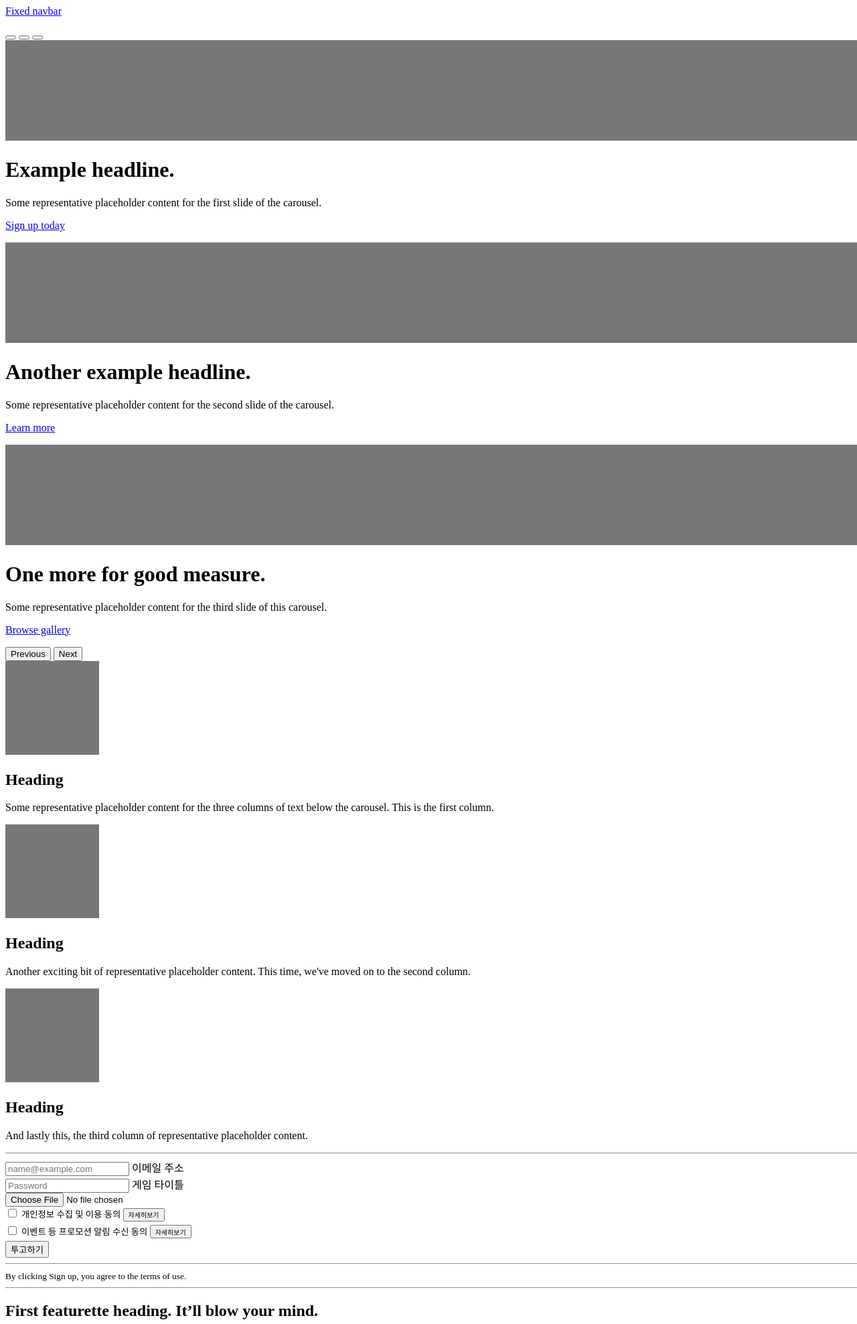
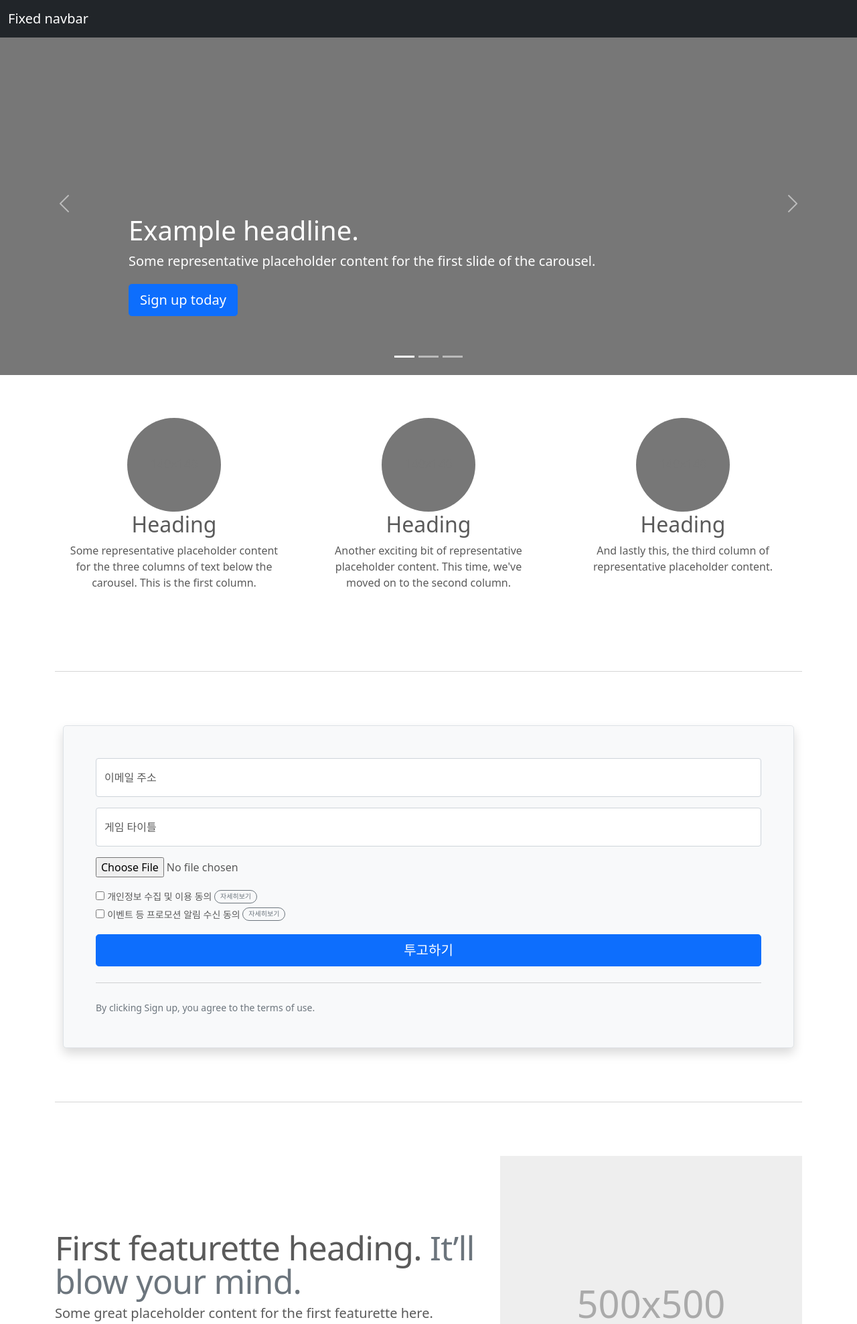
Before and after one commit to Bae-ji-yeol/landing_page, a Django app: template templates/landing_page2.html in a window 1280 px wide. Shown: the top 1977 px of the page at 67% size. Run offline with Django 3.2, Linux system fonts and the light colour scheme; the template is opened without the code that fills it, so the values that code supplies are empty; some libraries are stand-ins or nearby versions.

Commit message:
실험 이미지 추가

```diff
--- a/templates/base.html
+++ b/templates/base.html
@@ -5,8 +5,8 @@
     <meta charset="UTF-8">
     <meta name="viewport" content="width=device-width, initial-scale=1">
     <title>Title</title>
-    <link rel="stylesheet" type="text/html" href="{% static "/bootstrap.css" %}">
-    <link rel="stylesheet" type="text/html" href="{% static "/carousel.css" %}">
+    <link rel="stylesheet" type="text/css" href="{% static 'bootstrap.css' %}">
+    <link rel="stylesheet" type="text/css" href="{% static 'carousel.css' %}">
 
     <script href="{% static "/bootstrap.bundle.js" %}" integrity="sha384-MrcW6ZMFYlzcLA8Nl+NtUVF0sA7MsXsP1UyJoMp4YLEuNSfAP+JcXn/tWtIaxVXM" crossorigin="anonymous"></script>
     <link rel="stylesheet" href="https://cdn.jsdelivr.net/npm/bootstrap-icons@1.5.0/font/bootstrap-icons.css">
--- a/templates/landing_page.html
+++ b/templates/landing_page.html
@@ -5,7 +5,7 @@
 <main>
     <div class="topimg d-flex h-100 text-center text-white bg-dark">
         <div class="cover-container d-flex w-100 h-100 p-3 mx-auto flex-column">
-
+            <img src="{% static '1.png' %}">
         </div>
     </div>
 
```
Also changed, not shown: static/1.png (added).
